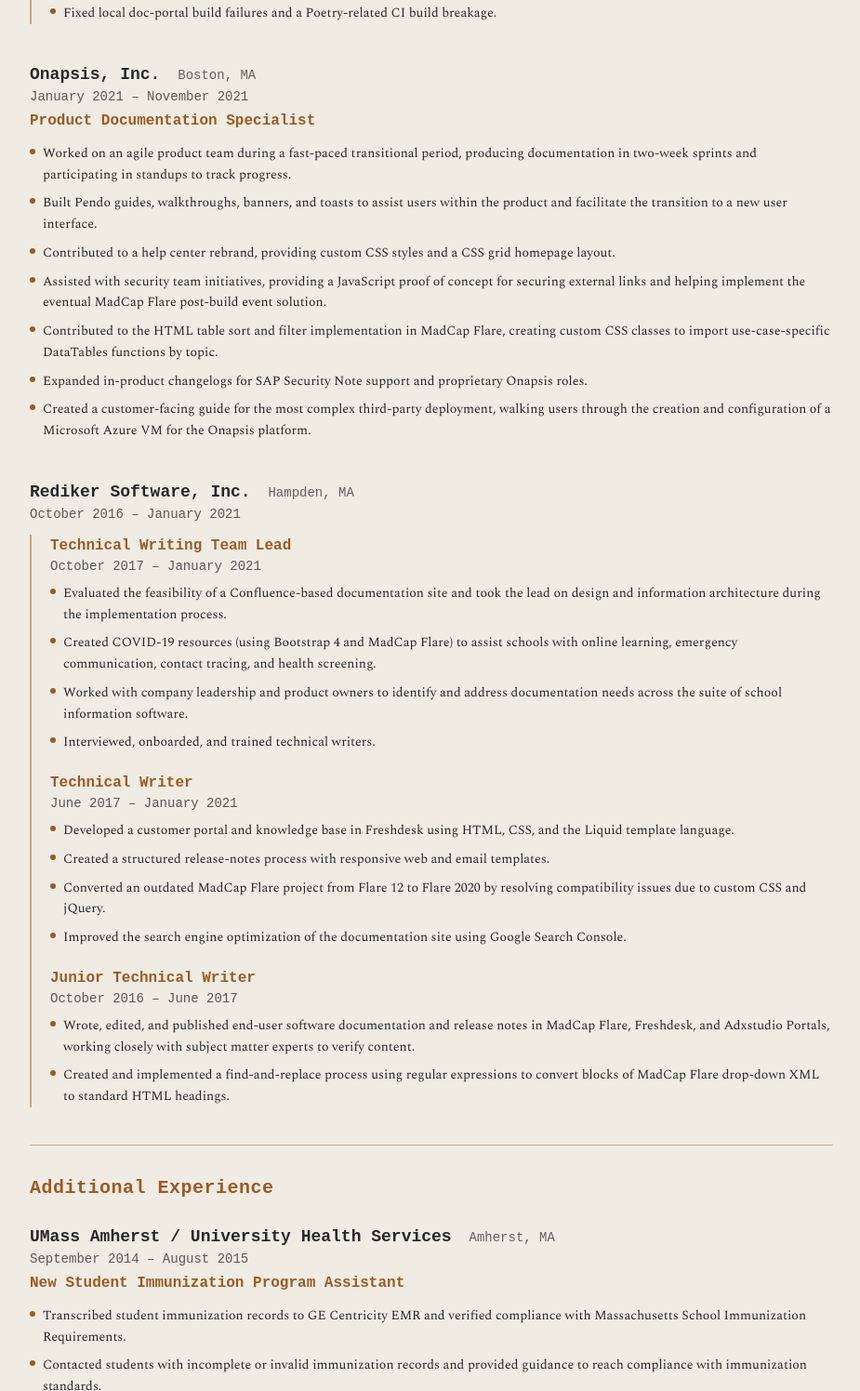
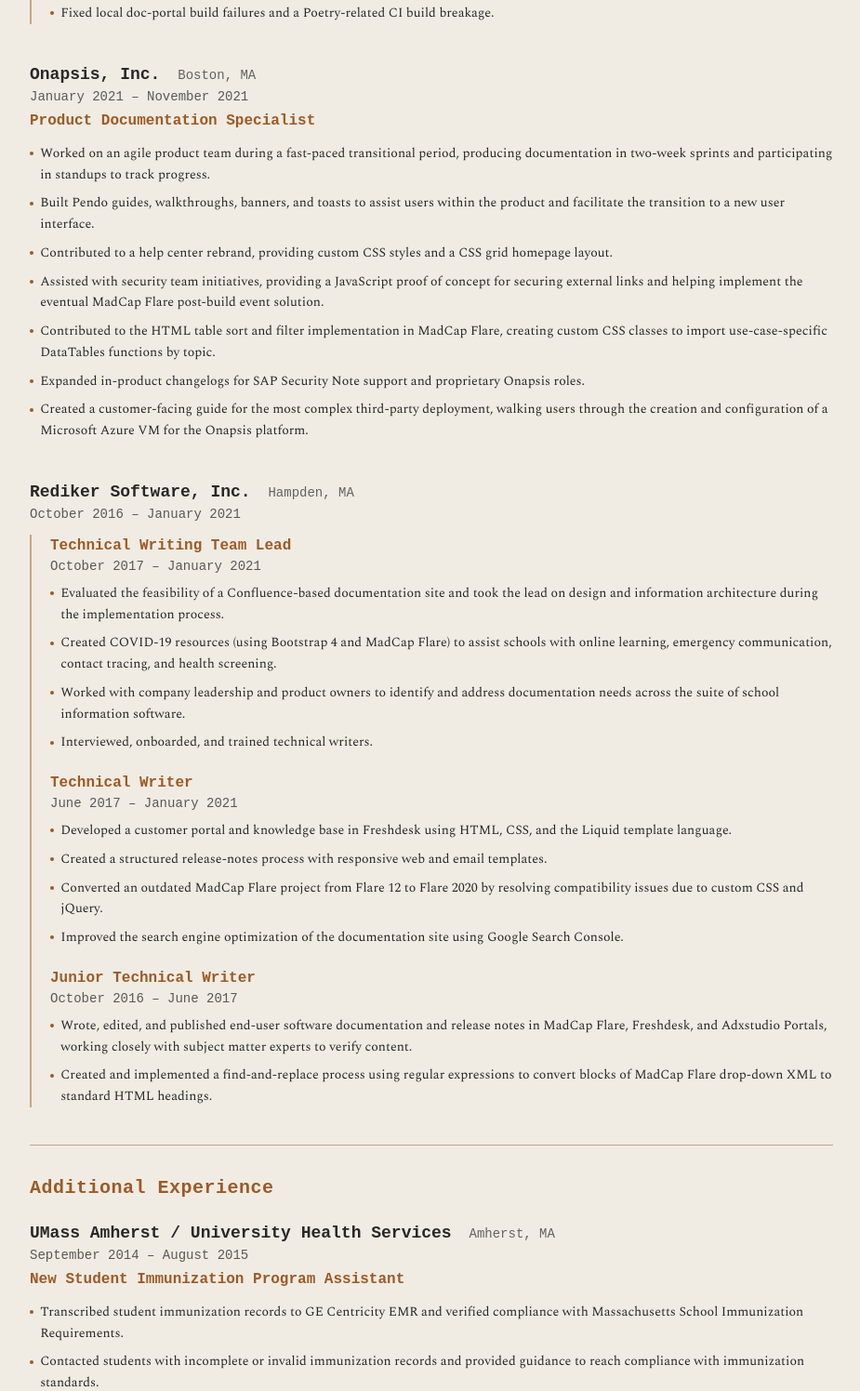
Before and after one commit to n-aylward/n-aylward.github.io, an Astro site: page / in a window 1280 px wide. Shown: the part 2316-3812 px from the top of the page at 93% size, without its empty margins (176-1101 px from the left). Built offline with nearby package versions, Linux system fonts and the light colour scheme; Astro itself is replaced by a stand-in of ours.

Commit message:
Formatting

```diff
--- a/src/pages/index.astro
+++ b/src/pages/index.astro
@@ -23,7 +23,7 @@ const additionalExperience = RESUME.experience.filter(
   <main id="main-content" class="app-layout">
     <section
       id="hero"
-      class="border-b border-border py-10 font-mono print:border-none print:py-0 print:pb-1"
+      class="border-b border-border py-10 font-mono print:border-none print:py-0 print:pb-1.5"
     >
       <div class="flex flex-col gap-3 sm:flex-row sm:items-center sm:justify-between">
         <div>
@@ -68,7 +68,7 @@ const additionalExperience = RESUME.experience.filter(
     </section>
 
     <hr class="border-border" />
-    <section class="border-b border-border py-10 print:py-1.5">
+    <section class="border-b border-border py-10 print:pt-1.5 print:pb-2">
       <h2 class="mb-5 text-xl font-semibold tracking-wide text-accent print:mb-1 print:text-[11.25pt]">
         Areas of Expertise
       </h2>
@@ -77,7 +77,10 @@ const additionalExperience = RESUME.experience.filter(
       </p>
     </section>
 
-    <section id="skills" class="border-b border-border py-8 print:py-1">
+    <section
+      id="skills"
+      class="border-b border-border py-8 print:pt-1 print:pb-1.5"
+    >
       <h2 class="mb-5 text-xl font-semibold tracking-wide text-accent print:mb-1 print:text-[11.25pt]">
         Technical Proficiencies
       </h2>
@@ -115,7 +118,10 @@ const additionalExperience = RESUME.experience.filter(
       </div>
     </section>
 
-    <section id="experience" class="border-b border-border py-10 print:py-1.5">
+    <section
+      id="experience"
+      class="border-b border-border py-10 print:pt-1.5 print:pb-2"
+    >
       <h2 class="mb-8 text-xl font-semibold tracking-wide text-accent print:mb-1 print:text-[11.25pt]">
         Professional Experience
       </h2>
@@ -147,15 +153,9 @@ const additionalExperience = RESUME.experience.filter(
                         {role.dateRange}
                       </span>
                     </div>
-                    <ul class="mt-2 space-y-2 text-sm leading-relaxed print:mt-1.5 print:space-y-0 print:text-[9.5pt] print:leading-[1.08]">
+                    <ul class="resume-bullet-list mt-2 space-y-2 text-sm leading-relaxed print:mt-1.5 print:space-y-0 print:text-[9.5pt] print:leading-[1.08]">
                       {role.bullets.map(bullet => (
-                        <li class="flex gap-2 print:gap-1">
-                          <span
-                            aria-hidden="true"
-                            class="mt-1.5 h-1.5 w-1.5 flex-shrink-0 rounded-full bg-accent print:mt-[0.5em] print:h-1 print:w-1"
-                          ></span>
-                          {bullet}
-                        </li>
+                        <li>{bullet}</li>
                       ))}
                     </ul>
                   </div>
@@ -166,15 +166,9 @@ const additionalExperience = RESUME.experience.filter(
                 <h4 class="mb-3 text-base font-semibold text-accent print:mb-1.5 print:text-[9.25pt]">
                   {company.roles[0].title}
                 </h4>
-                <ul class="space-y-2 text-sm leading-relaxed print:space-y-0 print:text-[9.5pt] print:leading-[1.08]">
+                <ul class="resume-bullet-list space-y-2 text-sm leading-relaxed print:space-y-0 print:text-[9.5pt] print:leading-[1.08]">
                   {company.roles[0].bullets.map(bullet => (
-                    <li class="flex gap-2 print:gap-1">
-                      <span
-                        aria-hidden="true"
-                        class="mt-1.5 h-1.5 w-1.5 flex-shrink-0 rounded-full bg-accent print:mt-[0.5em] print:h-1 print:w-1"
-                      ></span>
-                      {bullet}
-                    </li>
+                    <li>{bullet}</li>
                   ))}
                 </ul>
               </>
@@ -186,14 +180,14 @@ const additionalExperience = RESUME.experience.filter(
 
     <section
       id="additional-experience"
-      class="border-b border-border py-8 print:py-1"
+      class="border-b border-border py-8 print:pt-1.5 print:pb-2"
     >
       <h2 class="mb-5 text-xl font-semibold tracking-wide text-accent print:mb-1 print:text-[11.25pt]">
         Additional Experience
       </h2>
-      <div class="space-y-3 print:space-y-1.5">
+      <div class="space-y-10 print:space-y-1.5">
         {additionalExperience.map(company => (
-          <div class="pt-1 print:pt-0.5">
+          <div>
             <div class="mb-1 flex flex-col print:flex-row print:items-baseline print:justify-between print:break-after-avoid">
               <h3 class="text-lg font-bold print:text-[10.25pt]">
                 {company.company}
@@ -208,15 +202,9 @@ const additionalExperience = RESUME.experience.filter(
             <h4 class="mb-3 text-base font-semibold text-accent print:mb-1.5 print:text-[9.25pt]">
               {company.roles[0].title}
             </h4>
-            <ul class="space-y-2 text-sm leading-relaxed print:space-y-0 print:text-[9.5pt] print:leading-[1.08]">
+            <ul class="resume-bullet-list space-y-2 text-sm leading-relaxed print:space-y-0 print:text-[9.5pt] print:leading-[1.08]">
               {company.roles[0].bullets.map(bullet => (
-                <li class="flex gap-2 print:gap-1">
-                  <span
-                    aria-hidden="true"
-                    class="mt-1.5 h-1.5 w-1.5 flex-shrink-0 rounded-full bg-accent print:mt-[0.5em] print:h-1 print:w-1"
-                  ></span>
-                  {bullet}
-                </li>
+                <li>{bullet}</li>
               ))}
             </ul>
           </div>
@@ -224,7 +212,7 @@ const additionalExperience = RESUME.experience.filter(
       </div>
     </section>
 
-    <section id="education" class="py-10 print:py-1.5 print:pb-0">
+    <section id="education" class="py-10 print:pt-1.5 print:pb-0">
       <h2 class="mb-6 text-xl font-semibold tracking-wide text-accent print:mb-1 print:text-[11.25pt]">
         Education
       </h2>
--- a/src/styles/global.css
+++ b/src/styles/global.css
@@ -79,6 +79,23 @@ html[data-theme="dark"] {
   @apply underline decoration-wavy decoration-2 underline-offset-8;
 }
 
+.resume-bullet-list > li {
+  position: relative;
+  padding-inline-start: 0.8em;
+  list-style: none;
+}
+
+.resume-bullet-list > li::before {
+  position: absolute;
+  inset-inline-start: 0;
+  top: calc((1lh - 0.3em) / 2);
+  width: 0.3em;
+  height: 0.3em;
+  border-radius: 9999px;
+  background-color: var(--accent);
+  content: "";
+}
+
 /* Leave space before an anchored element when the browser scrolls to it. */
 :target {
   scroll-margin-block: 1rem;
```
Also changed, not shown: 2 other files.
